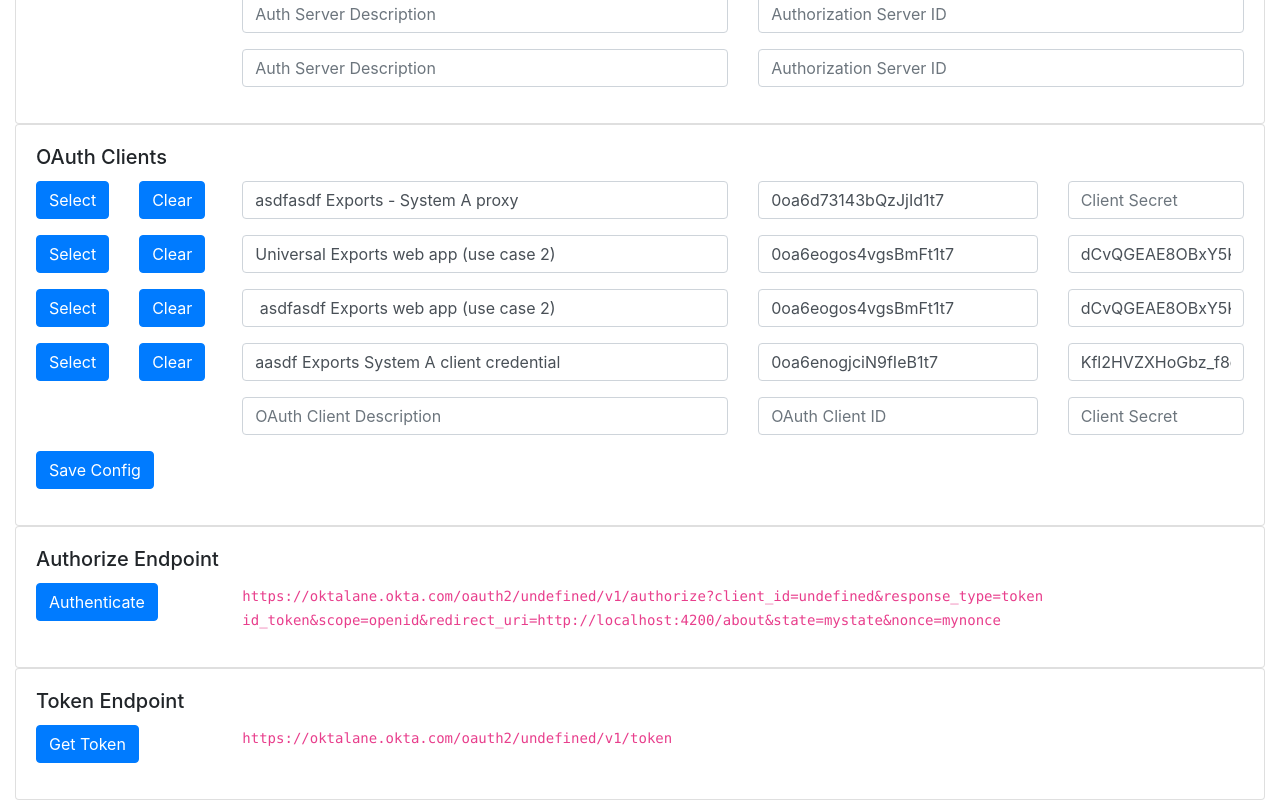
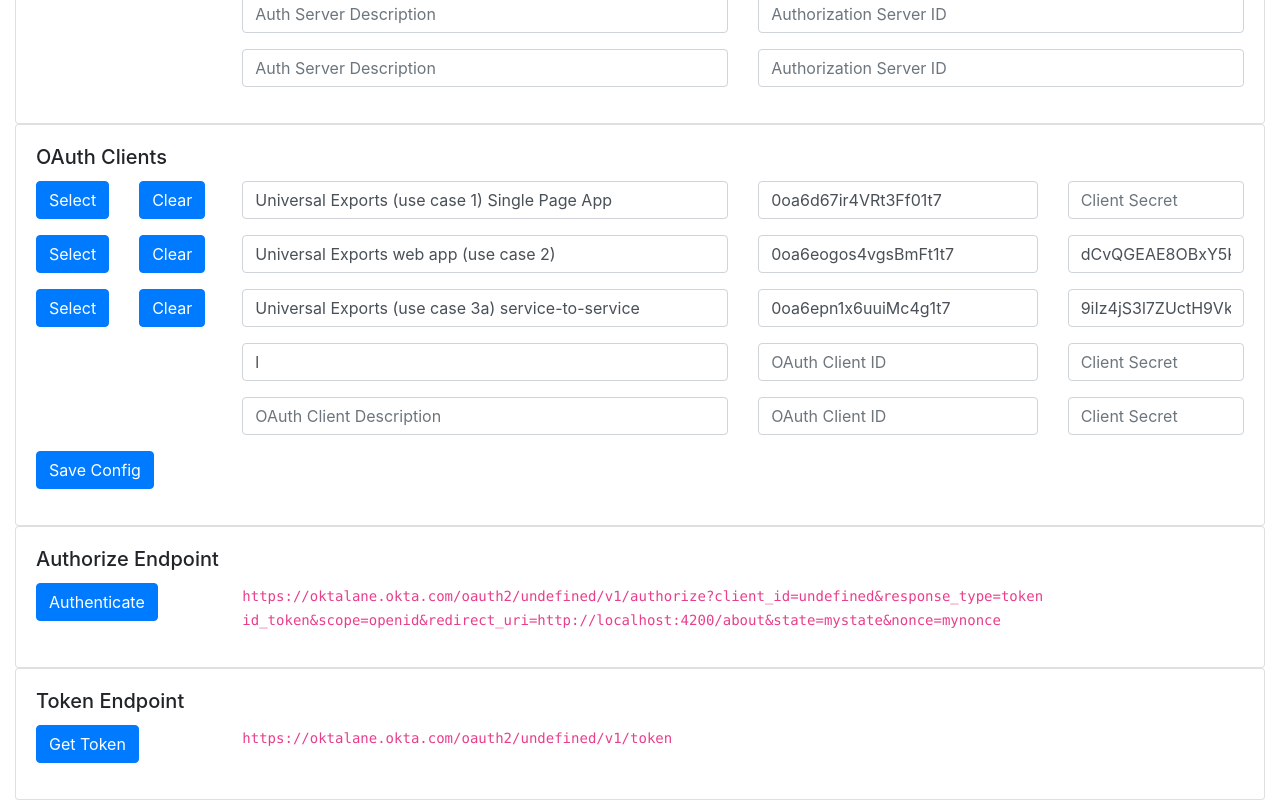
Before and after one commit to bgarlow/oauthToolkit, an Angular app: page /about in a window 1280 px wide. Shown: the part 963-1763 px from the top of the page. Built offline with nearby package versions, Linux system fonts and the light colour scheme.

Commit message:
updates to introspect

```diff
--- a/src/app/about/about.component.ts
+++ b/src/app/about/about.component.ts
@@ -65,8 +65,8 @@ export class AboutComponent implements OnInit {
   oauthClients = [
     {
       index: 0,
-      description: 'asdfasdf Exports - System A proxy',
-      id: '0oa6d73143bQzJjId1t7',
+      description: 'Universal Exports (use case 1) Single Page App',
+      id: '0oa6d67ir4VRt3Ff01t7',
       secret: ''
     },
     {
@@ -77,15 +77,15 @@ export class AboutComponent implements OnInit {
     },
     {
       index: 2,
-      description: ' asdfasdf Exports web app (use case 2)',
-      id: '0oa6eogos4vgsBmFt1t7',
-      secret: 'dCvQGEAE8OBxY5K7NRDN2VeVsHak4l6z38ncY7iq'
+      description: 'Universal Exports (use case 3a) service-to-service',
+      id: '0oa6epn1x6uuiMc4g1t7',
+      secret: '9iIz4jS3l7ZUctH9VkveyLF8LjWilcRPI1sdPcEI'
     },
     {
       index: 3,
-      description: 'aasdf Exports System A client credential',
-      id: '0oa6enogjciN9fIeB1t7',
-      secret: 'Kfl2HVZXHoGbz_f8qYb2k8VgXm_t3RWvtgB9vPHf'
+      description: 'l',
+      id: '',
+      secret: ''
     },
     {
       index: 4,
@@ -123,8 +123,8 @@ export class AboutComponent implements OnInit {
     const endpoint = this.baseUrl + '/oauth2/' + this.selectedAuthServer.id + '/v1/token';
     const authHeaderVal = 'Basic ' + btoa(this.selectedOauthClient.id + ':' + this.selectedOauthClient.secret);
     const body = new HttpParams()
-      .set('client_id', this.selectedOauthClient.id)
-      .set('client_secret', this.selectedOauthClient.secret)
+      // .set('client_id', this.selectedOauthClient.id)
+      // .set('client_secret', this.selectedOauthClient.secret)
       .set('grant_type', 'client_credentials')
       .set('scope', this.selectedScopes);
 
```
